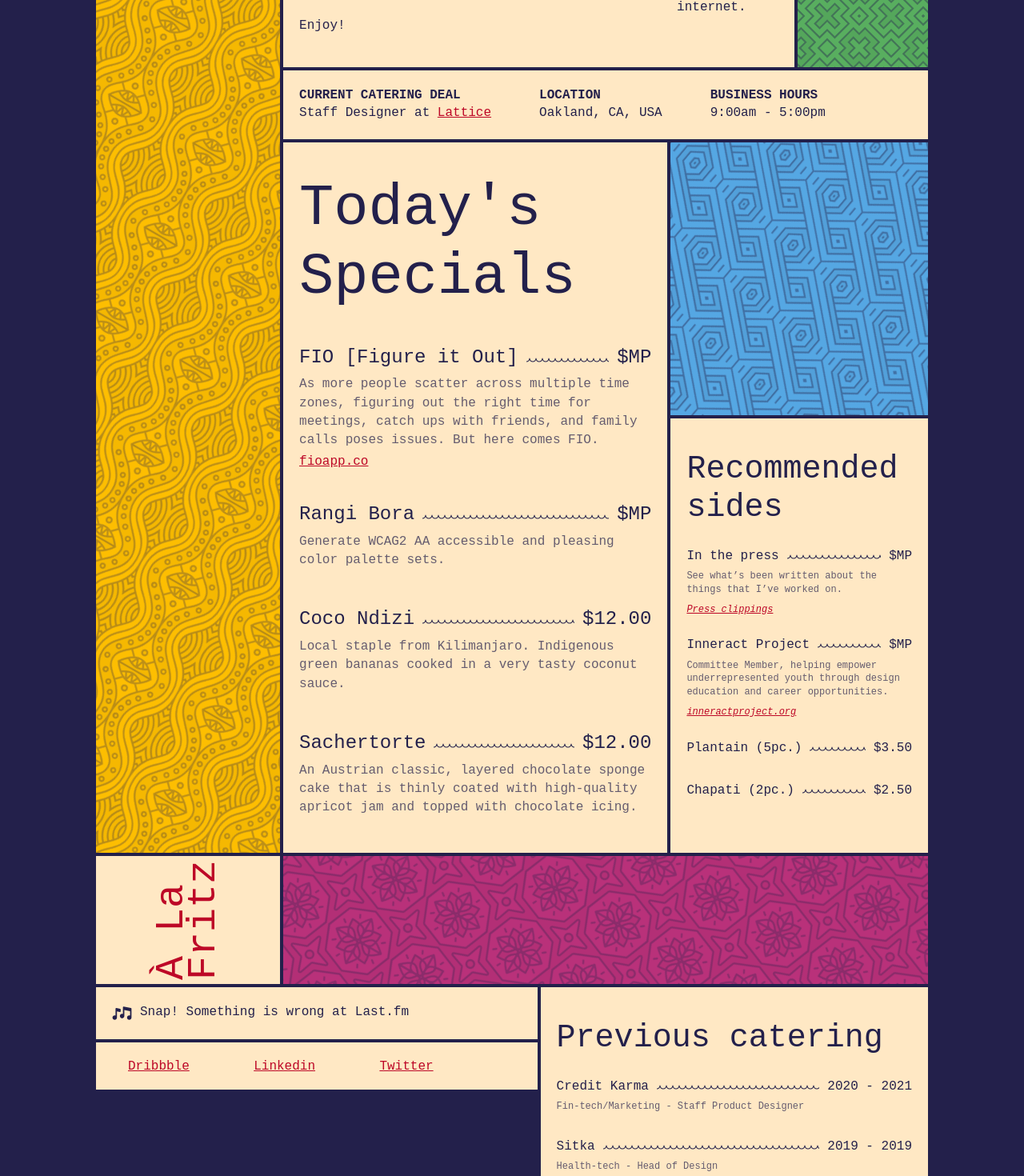
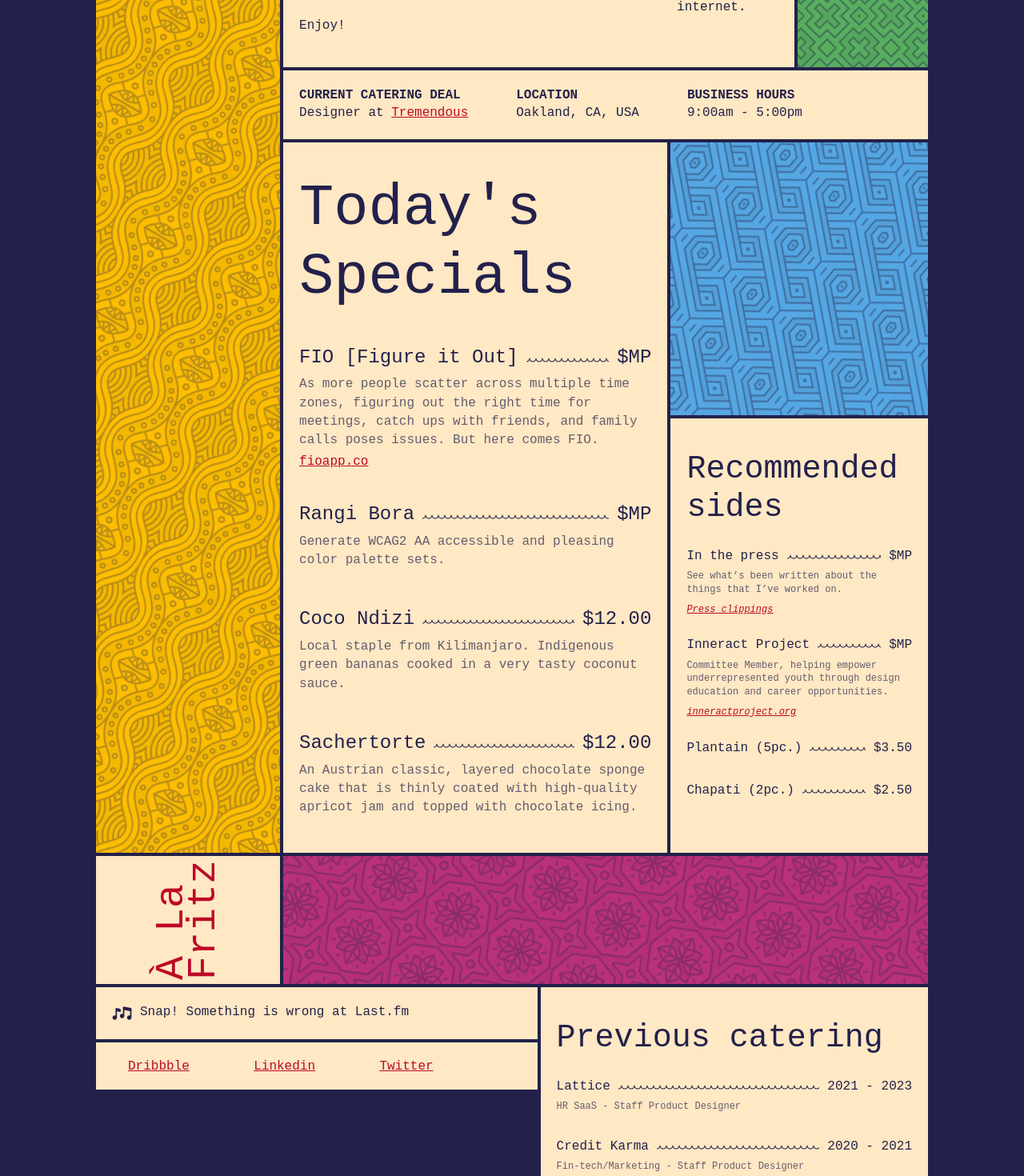
Before and after one commit to alafritz/ala-fritz-js, a Next.js app: page / in a window 1280 px wide. Shown: the part 420-1890 px from the top of the page at 80% size. Built offline with nearby package versions, Linux system fonts and the light colour scheme; no server answers; a web font is replaced by a local one.

Commit message:
Job update
Updated info for new job

```diff
--- a/components/cater.js
+++ b/components/cater.js
@@ -1,4 +1,10 @@
 const cater = [{
+    name: "Lattice",
+    price: "2021 - 2023",
+    description: "HR SaaS - Staff Product Designer",
+    small: true,
+},
+{
     name: "Credit Karma",
     price: "2020 - 2021",
     description: "Fin-tech/Marketing - Staff Product Designer",
--- a/pages/index.js
+++ b/pages/index.js
@@ -41,7 +41,7 @@ export default function Home() {
         <div className="info-row">
           <div className="info-column">
             <h5>Current Catering Deal</h5>
-            <p>Staff Designer at <a href="https://lattice.com/">Lattice</a></p>
+            <p>Designer at <a href="https://www.tremendous.com/">Tremendous</a></p>
           </div>
           <div className="info-column">
             <h5>Location</h5>
```
